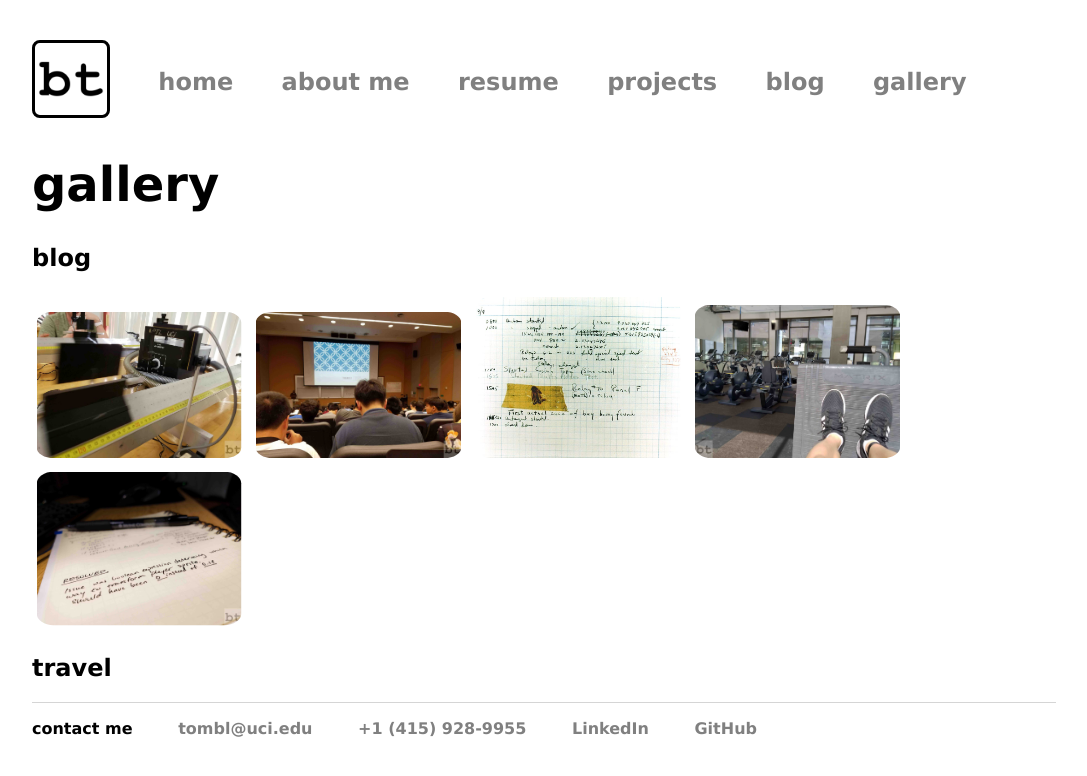
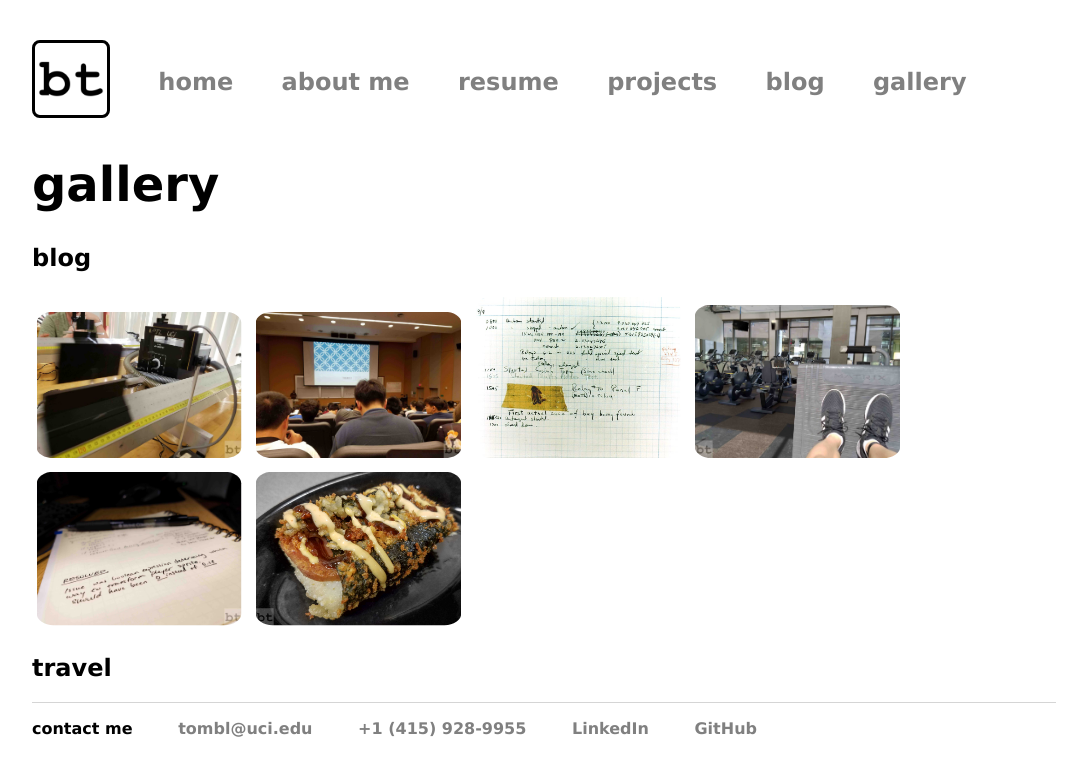
Before and after one commit to BTx123/BTx123.github.io, a Jekyll site: the page built from gallery/index.html, in a window 1280 px wide. Shown: the top 776 px of the page, without its empty margins (96-1183 px from the left). Built offline with Jekyll 4.4.1, drawn with Linux system fonts in a browser that asks for light colours; nearby versions of some CDN libraries.

Commit message:
Update gallery

```diff
--- a/gallery/index.html
+++ b/gallery/index.html
@@ -10,7 +10,8 @@
         <a href="/images/2016-10-19-ICS-90-seminar.jpg" data-lightbox="blog" data-title="ICS 90 seminar"><img src="/images/2016-10-19-ICS-90-seminar.jpg" alt="ICS 90 seminar" /></a>
         <a href="/images/2016-10-20-bug.jpg" data-lightbox="blog" data-title="squashed a bug"><img src="/images/2016-10-20-bug.jpg" alt="squashed a bug" /></a>
         <a href="/images/2016-10-21-gym.jpg" data-lightbox="blog" data-title="new gym at Mesa Towers"><img src="/images/2016-10-21-gym.jpg" alt="new gym at Mesa Towers" /></a>
-        <a href="/images/2016-10-22-notebook.jpg" data-lightbox="blog" data-title="emy coding notes and ideas"><img src="/images/2016-10-22-notebook.jpg" alt="my coding notes and ideas" /></a>
+        <a href="/images/2016-10-22-notebook.jpg" data-lightbox="blog" data-title="my coding notes and ideas"><img src="/images/2016-10-22-notebook.jpg" alt="my coding notes and ideas" /></a>
+        <a href="/images/2016-10-24-spam-musubi.jpg" data-lightbox="blog" data-title="fried spam musubi, Monday special at Brandywine Commons"><img src="/images/2016-10-24-spam-musubi.jpg" alt="fried spam musubi, Monday special at Brandywine Commons" /></a>
     <h2>travel</h2>
     <script>
         lightbox.option({
```
